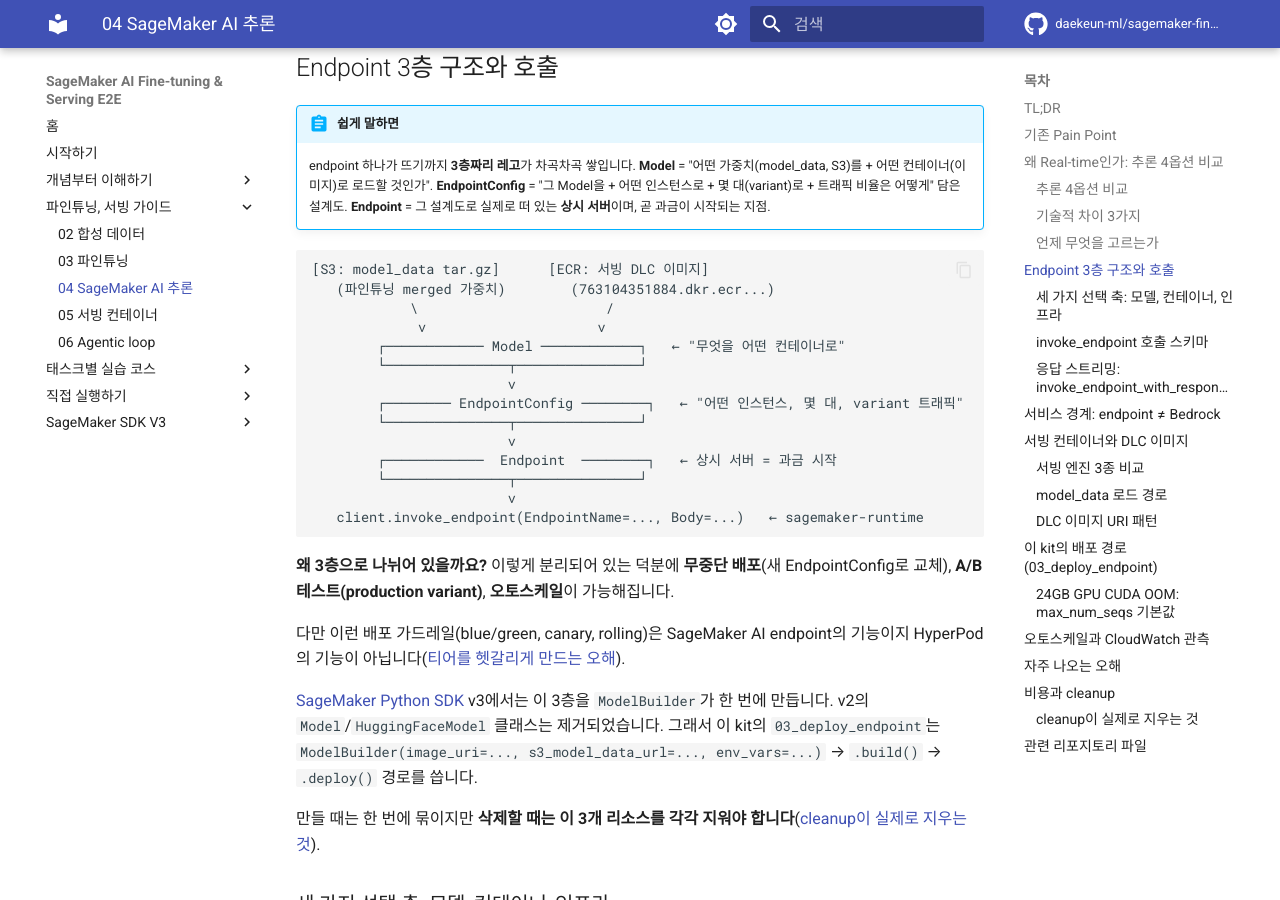
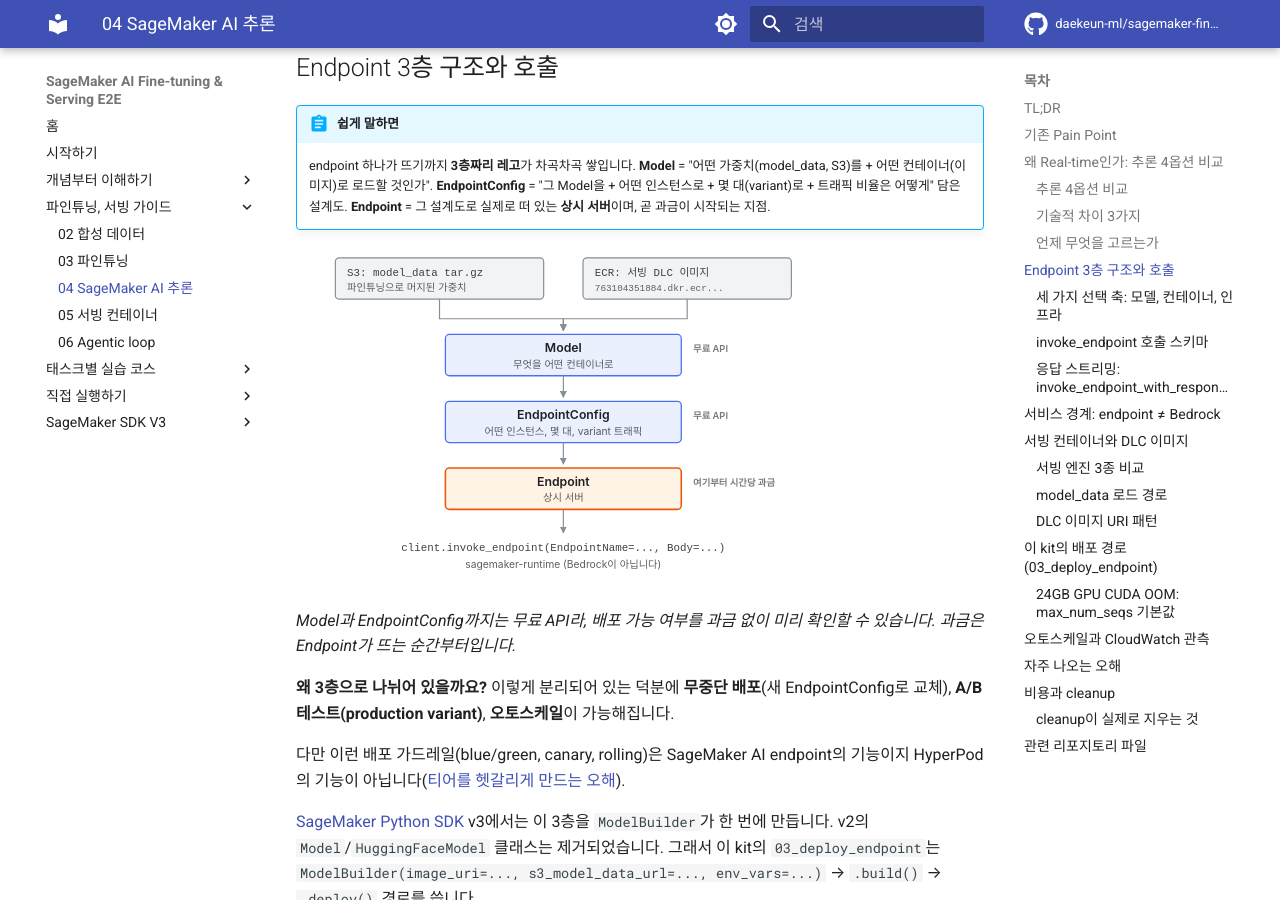
Before and after one commit to daekeun-ml/sagemaker-finetune-serve-e2e, an MkDocs documentation site: the page built from docs/04_sagemaker_inference.md, in a window 1280 px wide and 900 px high, scrolled down 5314 px. Built offline with MkDocs 1.6.1 and Material for MkDocs 9.7.7, drawn with Linux system fonts in a browser that asks for light colours; comment, search, counter and statistics services are not loaded.

Commit message:
Redraw four ASCII diagrams as SVG
The ASCII versions had a defect that could not be fixed in place: Hangul is
not one cell wide in most monospace fonts, so the box edges did not line up.
The serving-layer diagram showed it worst, where the endpoint row ran five
columns past its own right border. SVG is coordinate-based, so the problem
does not exist there.

They were also fragile under editing. The em-dash pass in the previous commit
changed text lengths inside these fences; it happened to only touch labels
outside the box borders, but any edit to a boxed line would have silently
skewed the drawing.

Converted the four that ASCII handled worst:

- serving_layers.svg: three nested layers (infra / container / engine) with
  three interchangeable container choices. Nesting three deep is what ASCII
  could least afford.
- deploy_three_steps.svg: S3 and ECR converging into Model, then
  EndpointConfig, then Endpoint. Marks which calls are free API and where
  billing starts.
- agentic_loop.svg: the Claude to tool round trip, with the return path drawn
  as a dashed line back to Claude. The ASCII version could only run downward,
  so the loop read as a one-way pipeline.
- local_vs_sagemaker.svg: same train.py on two sides, with the shared file at
  the top and the diverging argument paths below.

Followed the SVG conventions from encoder-serving-sagemaker: viewBox with
width 100%, role="img" plus a full aria-label, prefers-color-scheme handled
inside the file (an img-embedded SVG does not inherit page CSS), no painted
background, and Korean fonts listed alongside the Latin stack so Hangul does
not fall back and break tracking. Palette follows this repo's indigo rather
than the reference repo's teal.

Verified: all four parse as XML, every text element fits inside the viewBox and
inside its own enclosing rect (checked by computing advance widths with Hangul
at 1em), mkdocs --strict builds with 0 warnings, and all four resolve in the
built site. They also come to about 6KB each against 100-750KB for the existing
screenshot PNGs.

Left the remaining six ASCII blocks alone. Those are directory trees and
single-line pipelines, where ASCII is the right form and an SVG would only add
a file to maintain.

````diff
--- a/docs/04_sagemaker_inference.md
+++ b/docs/04_sagemaker_inference.md
@@ -142,22 +142,9 @@
     **EndpointConfig** = "그 Model을 + 어떤 인스턴스로 + 몇 대(variant)로 + 트래픽 비율은 어떻게" 담은 설계도.
     **Endpoint** = 그 설계도로 실제로 떠 있는 **상시 서버**이며, 곧 과금이 시작되는 지점.
 
-```
-[S3: model_data tar.gz]      [ECR: 서빙 DLC 이미지]
-   (파인튜닝 merged 가중치)        (763104351884.dkr.ecr...)
-            \                       /
-             v                     v
-        ┌──────────── Model ────────────┐   ← "무엇을 어떤 컨테이너로"
-        └───────────────┬───────────────┘
-                        v
-        ┌──────── EndpointConfig ────────┐   ← "어떤 인스턴스, 몇 대, variant 트래픽"
-        └───────────────┬───────────────┘
-                        v
-        ┌────────────  Endpoint  ────────┐   ← 상시 서버 = 과금 시작
-        └───────────────┬───────────────┘
-                        v
-   client.invoke_endpoint(EndpointName=..., Body=...)   ← sagemaker-runtime
-```
+![배포 3단계. S3의 model_data tar.gz(파인튜닝으로 머지된 가중치)와 ECR의 서빙 DLC 이미지가 함께 Model로 합쳐집니다. Model은 무엇을 어떤 컨테이너로 띄울지 정하고, 그 아래 EndpointConfig가 어떤 인스턴스를 몇 대 띄우고 variant 트래픽을 어떻게 나눌지 정하며, 그 아래 Endpoint가 상시 서버로 뜨고 여기서부터 과금이 시작됩니다. 마지막으로 클라이언트가 sagemaker-runtime의 invoke_endpoint로 호출합니다](images/deploy_three_steps.svg)
+
+*Model과 EndpointConfig까지는 무료 API라, 배포 가능 여부를 과금 없이 미리 확인할 수 있습니다. 과금은 Endpoint가 뜨는 순간부터입니다.*
 
 **왜 3층으로 나뉘어 있을까요?** 이렇게 분리되어 있는 덕분에 **무중단 배포**(새 EndpointConfig로 교체), **A/B 테스트(production variant)**, **오토스케일**이 가능해집니다.
 
````
Also changed, not shown: docs/03_finetuning.md (+3 -10 lines), docs/05_serving_containers.md (+3 -17 lines), docs/06_agentic.md (+3 -18 lines), docs/images/agentic_loop.svg (added), docs/images/deploy_three_steps.svg (added), docs/images/local_vs_sagemaker.svg (added), docs/images/serving_layers.svg (added).
